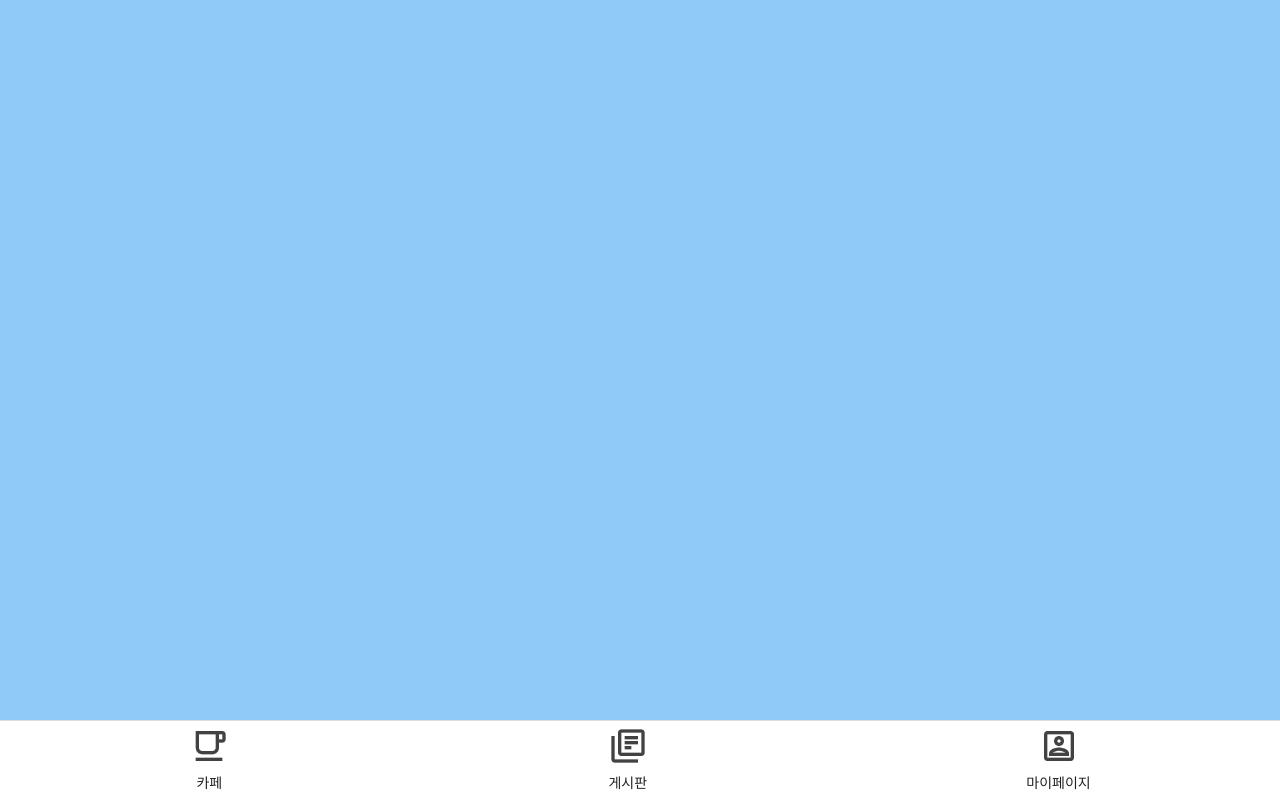
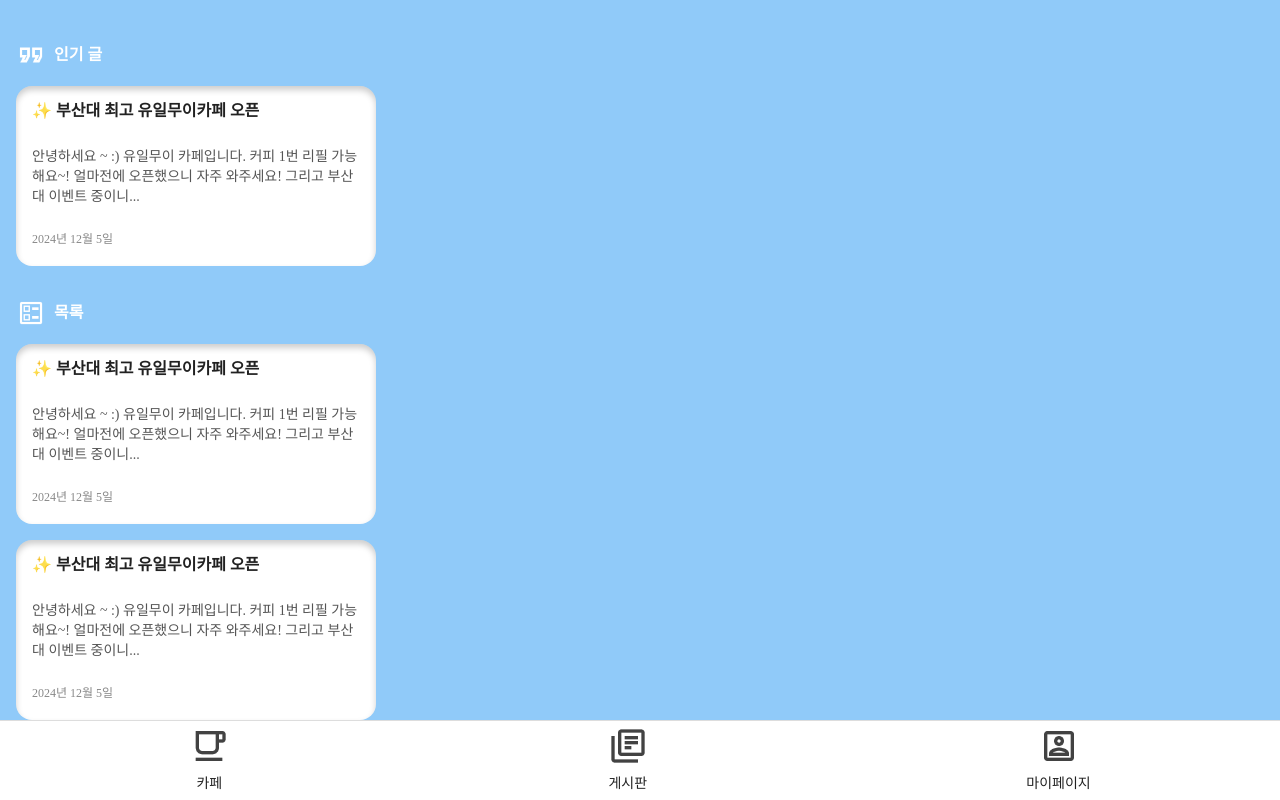
Before and after one commit to ZoJim/Boogakcong-FE, a Next.js app: page /posting in a window 1280 px wide. Built offline with nearby package versions, Linux system fonts and the light colour scheme; a web font is replaced by a local one.

Commit message:
feat: Posing 페이지 구성 - 모집글, 후기글은 아직 안넣음 ㅠ #7

```diff
--- a/src/app/posting/page.tsx
+++ b/src/app/posting/page.tsx
@@ -1,21 +1,10 @@
 'use client';
 
-import {keyframes} from '@emotion/react';
-import {Box} from '@mui/material';
-import {blue} from "@mui/material/colors";
-import Navigation from "@/components/Navigation";
-
-const float = keyframes`
-    0% {
-        transform: translateY(0);
-    }
-    50% {
-        transform: translateY(-10px);
-    }
-    100% {
-        transform: translateY(0);
-    }
-`;
+import { Box, Typography, Button, CardMedia } from '@mui/material';
+import PostingList from "@/components/PostingList";
+import NavigationBar from "@/components/Navigation";
+import { blue } from "@mui/material/colors";
+import postings from "@/mocks/postings";
 
 const Page = () => {
     return (
@@ -30,9 +19,66 @@ const Page = () => {
                 bgcolor: blue[200]
             }}
         >
-            <Navigation />
+            {/* 스크롤 영역 */}
+            <Box
+                sx={{
+                    flex: 1,
+                    overflowY: 'auto',
+                    width: '100%',
+                    padding: '16px',
+                    mt: 3,
+                }}
+            >
+                {/* 인기 글 섹션 */}
+                <Box sx={{ mb: 4 }}>
+                    <Box sx={{ display: 'flex', alignItems: 'center', mb: 2 }}>
+                        <CardMedia
+                            component="img"
+                            src="/images/popular.png"
+                            alt="인기 글"
+                            sx={{ width: 30, height: 30, mr: 1 }}
+                        />
+                        <Typography variant="h3" sx={{ fontWeight: 'bold', color: "#ffffff" }}>
+                            인기 글
+                        </Typography>
+                    </Box>
+                    <PostingList
+                        title={postings[0].title}
+                        content={postings[0].content}
+                        createdAt={postings[0].createdAt}
+                    />
+                </Box>
+
+                {/* 목록 섹션 */}
+                <Box>
+                    <Box sx={{ display: 'flex', alignItems: 'center', mb: 2 }}>
+                        <CardMedia
+                            component="img"
+                            src="/images/list.png"
+                            alt="목록"
+                            sx={{ width: 30, height: 30, mr: 1 }}
+                        />
+                        <Typography variant="h3" sx={{ fontWeight: 'bold', color: "#ffffff" }}>
+                            목록
+                        </Typography>
+                    </Box>
+                    <Box sx={{ display: 'flex', flexDirection: 'column', gap: 2 }}>
+                        {postings.map((posting, index) => (
+                            <PostingList
+                                key={index}
+                                title={posting.title}
+                                content={posting.content}
+                                createdAt={posting.createdAt}
+                            />
+                        ))}
+                    </Box>
+                </Box>
+            </Box>
+
+            {/* 네비게이션 바 */}
+            <NavigationBar />
         </Box>
     );
-}
+};
 
 export default Page;
--- /dev/null
+++ b/src/mocks/postings.ts
@@ -0,0 +1,28 @@
+const postings = [
+    {
+        id: 1,
+        title: '✨ 부산대 최고 유일무이카페 오픈',
+        content: '안녕하세요 ~ :) 유일무이 카페입니다. 커피 1번 리필 가능해요~! 얼마전에 오픈했으니 자주 와주세요! 그리고 부산대 이벤트 중이니...',
+        createdAt: '2024-12-05T15:00:00',
+    },
+    {
+        id: 2,
+        title: '✨ 부산대 최고 유일무이카페 오픈',
+        content: '안녕하세요 ~ :) 유일무이 카페입니다. 커피 1번 리필 가능해요~! 얼마전에 오픈했으니 자주 와주세요! 그리고 부산대 이벤트 중이니...',
+        createdAt: '2024-12-05T15:00:00',
+    },
+    {
+        id: 3,
+        title: '✨ 부산대 최고 유일무이카페 오픈',
+        content: '안녕하세요 ~ :) 유일무이 카페입니다. 커피 1번 리필 가능해요~! 얼마전에 오픈했으니 자주 와주세요! 그리고 부산대 이벤트 중이니...',
+        createdAt: '2024-12-05T15:00:00',
+    },
+    {
+        id: 4,
+        title: '✨ 부산대 최고 유일무이카페 오픈',
+        content: '안녕하세요 ~ :) 유일무이 카페입니다. 커피 1번 리필 가능해요~! 얼마전에 오픈했으니 자주 와주세요! 그리고 부산대 이벤트 중이니...',
+        createdAt: '2024-12-05T15:00:00',
+    },
+];
+
+export default postings;
```
Also changed, not shown: public/images/list.png (added), public/images/popular.png (added).
